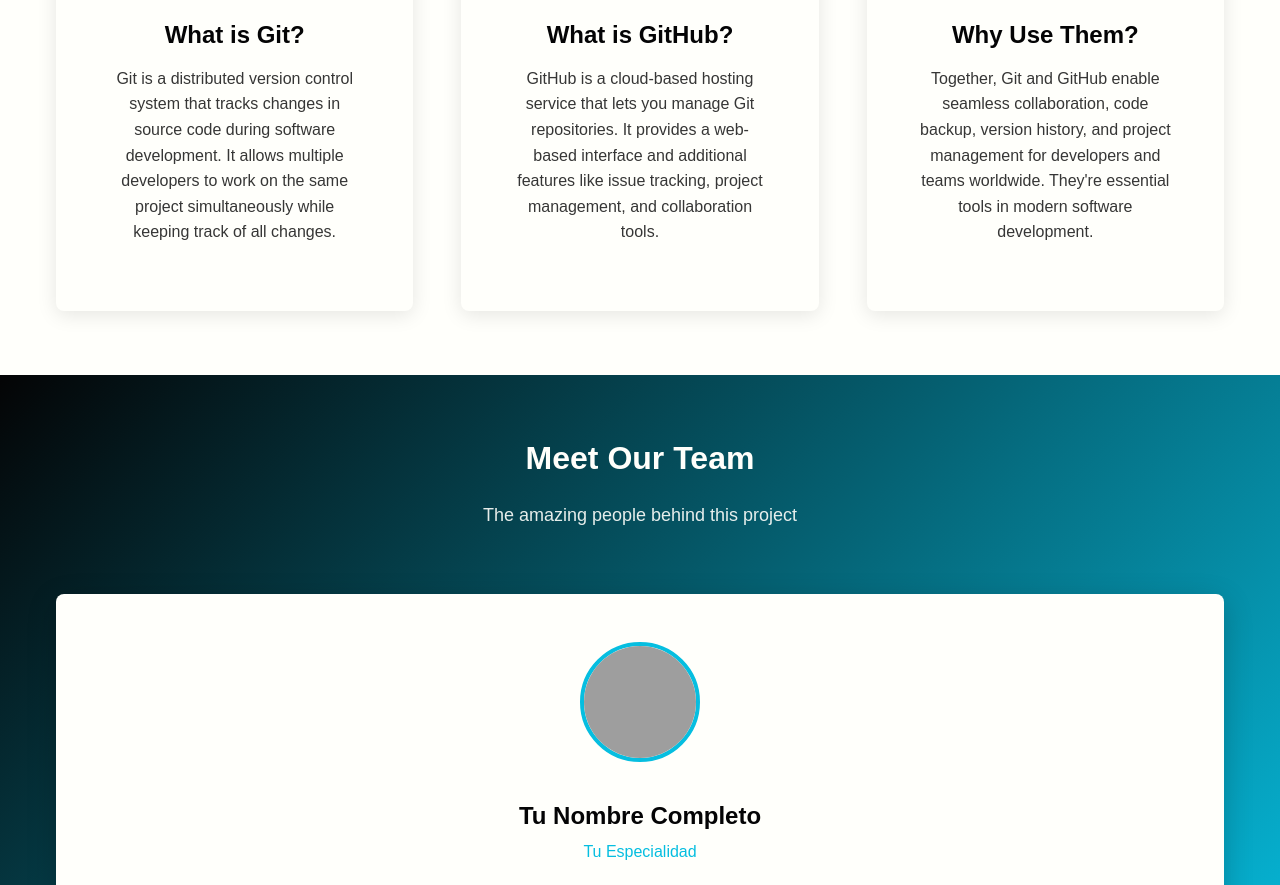
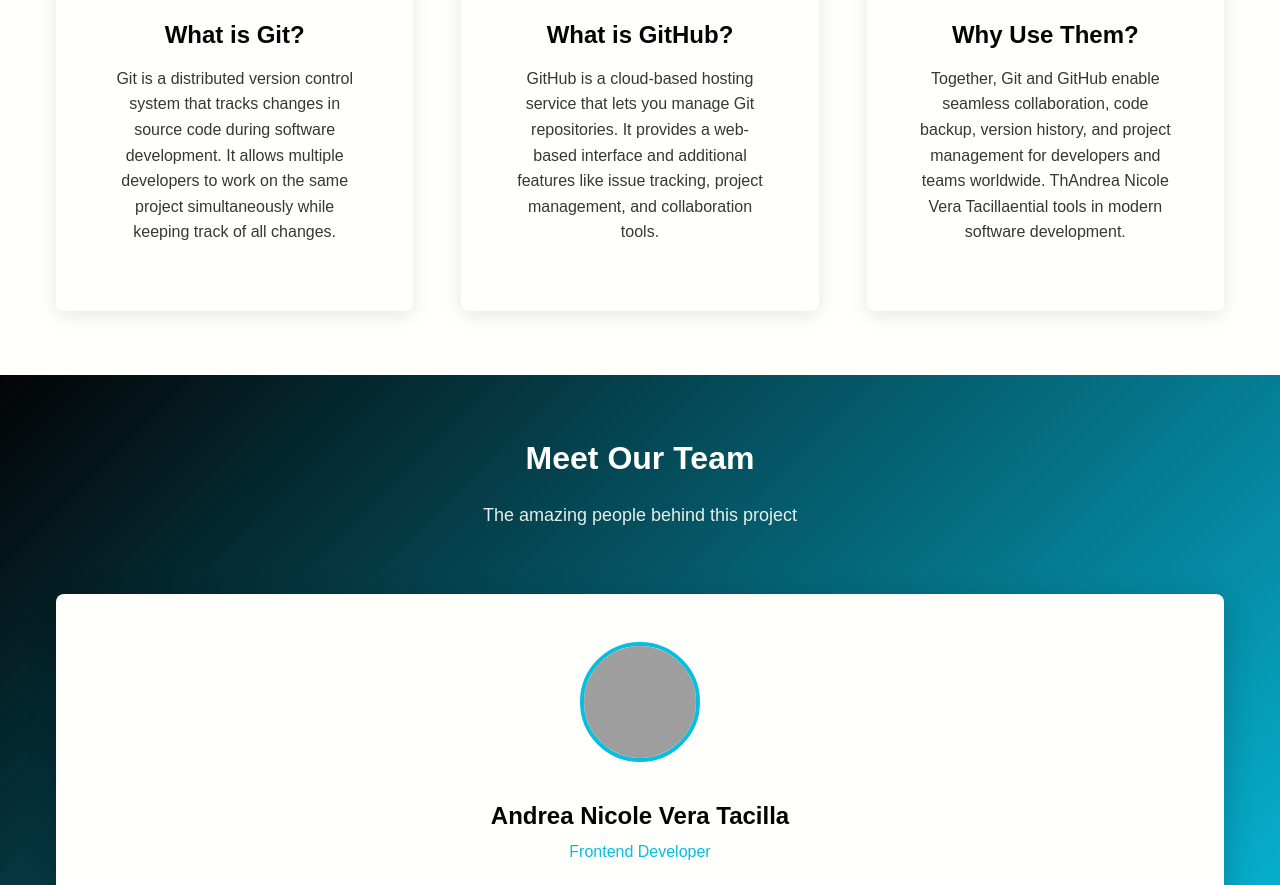
Before and after one commit to eaus2006/HACKATON0, a plain HTML site: page cs2031-2025-2-hackathon-0/index.html in a window 1280 px wide. Shown: the part 919-1804 px from the top of the page. Drawn offline with Linux system fonts and the light colour scheme; grey boxes are pictures that could not be loaded.

Commit message:
datos Andrea Vera

```diff
--- a/cs2031-2025-2-hackathon-0/index.html
+++ b/cs2031-2025-2-hackathon-0/index.html
@@ -113,7 +113,7 @@
                 <p class="home__card-text">
                   Together, Git and GitHub enable seamless collaboration, code
                   backup, version history, and project management for developers
-                  and teams worldwide. They're essential tools in modern
+                  and teams worldwide. ThAndrea Nicole Vera Tacillaential tools in modern
                   software development.
                 </p>
               </div>
@@ -137,19 +137,19 @@
                   <!-- Aquí tu foto de perfil (puedes usar una URL de tu GitHub o cualquier imagen) -->
                   <img
                     src="https://picsum.photos/300/300?random=1"
-                    alt="Tu Nombre"
+                    alt="Andrea Nicole Vera Tacilla"
                     class="team-card__photo"
                   />
                 </div>
                 <div class="team-card__content">
                   <!-- Aquí tu nombre completo -->
-                  <h3 class="team-card__name">Tu Nombre Completo</h3>
+                  <h3 class="team-card__name">Andrea Nicole Vera Tacilla</h3>
                   <!-- Aquí tu especialidad o rol (ej: Frontend Developer, Backend Developer, etc.) -->
-                  <p class="team-card__role">Tu Especialidad</p>
+                  <p class="team-card__role">Frontend Developer</p>
                   <div class="team-card__social">
                     <!-- Aquí tu link de GitHub (reemplaza el # con tu URL) -->
                     <a
-                      href="#"
+                      href="https://github.com/andreanverat"
                       class="team-card__social-link team-card__social-link--github"
                     >
                       <i class="fab fa-github"></i>
```
